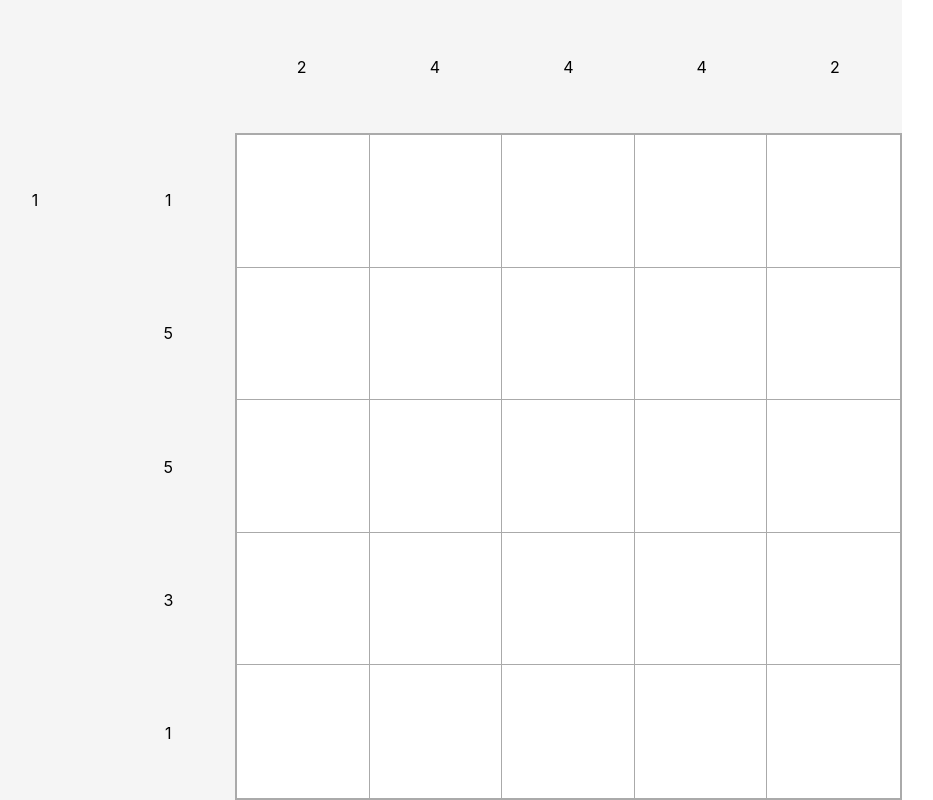
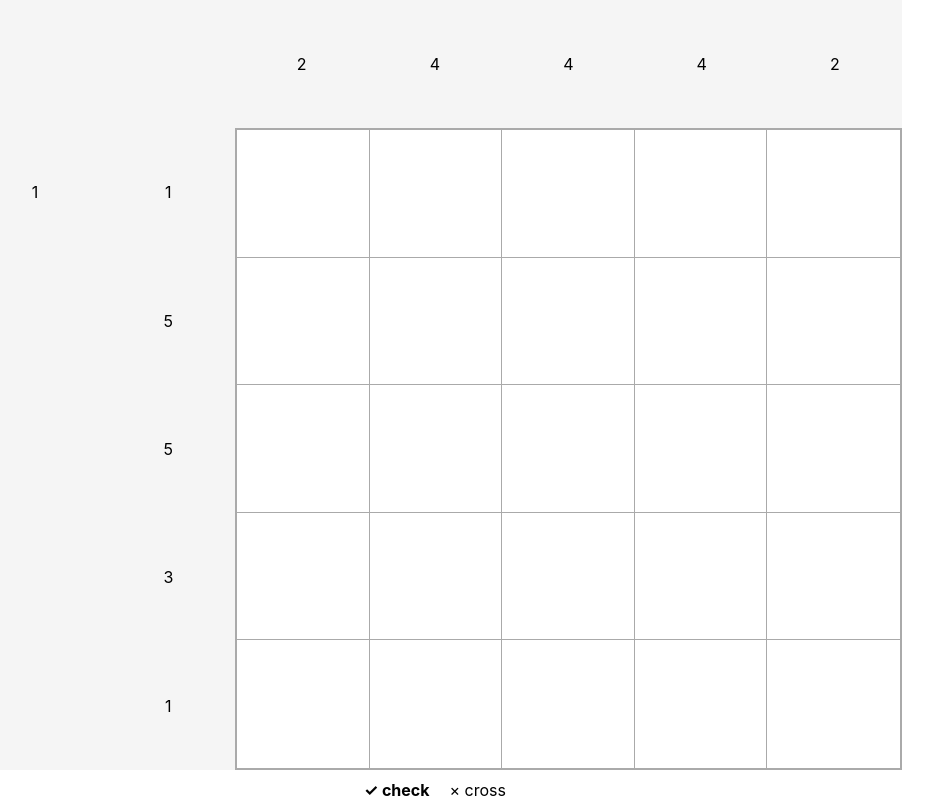
Before and after one commit to sexyoung/nonogram, a React (Create React App) app: page / in a window 1280 px wide. Shown: the whole page, without its empty margins (205-1138 px from the left). Built offline with nearby package versions, Linux system fonts and the light colour scheme.

Commit message:
SignTool

```diff
--- a/src/App.module.scss
+++ b/src/App.module.scss
@@ -3,5 +3,6 @@
   height: 100vh;
   display: flex;
   align-items: center;
+  flex-direction: column;
   justify-content: center;
 }
--- a/src/App.tsx
+++ b/src/App.tsx
@@ -1,7 +1,10 @@
 import React from 'react';
 import style from './App.module.scss';
 
-import Nonogram from 'components/Nonogram';
+import {
+  SignTool,
+  Nonogram,
+} from 'components';
 
 const matrixData = [
   [0, 1, 0, 1, 0],
@@ -19,6 +22,7 @@ function App() {
           matrixData,
         }}
       />
+      <SignTool />
     </div>
   );
 }
--- a/src/components/Nonogram/index.tsx
+++ b/src/components/Nonogram/index.tsx
@@ -38,7 +38,7 @@ export const flatSum = (arr: number[]) =>
 
 resetData();
 
-const Nonogram: React.FunctionComponent<Props> = ({
+export const Nonogram: React.FunctionComponent<Props> = ({
   matrixData,
 }) => {
   useEffect(() => {
@@ -84,5 +84,3 @@ const Nonogram: React.FunctionComponent<Props> = ({
     </div>
   );
 }
-
-export default Nonogram;
--- /dev/null
+++ b/src/components/SignTool/index.tsx
@@ -0,0 +1,29 @@
+import React from 'react';
+
+import style from './style.module.scss';
+
+interface Props {
+
+}
+
+export const SignTool = (props: Props) => {
+  return (
+    <div className={style.SignTool}>
+      <input
+        id="check"
+        type="radio"
+        name="sign"
+        value="check"
+        defaultChecked
+      />
+      <label htmlFor="check">✓ check</label>
+      <input
+        id="cross"
+        type="radio"
+        name="sign"
+        value="cross"
+      />
+      <label htmlFor="cross">× cross</label>
+    </div>
+    )
+}
--- /dev/null
+++ b/src/components/SignTool/style.module.scss
@@ -0,0 +1,12 @@
+.SignTool {
+  margin-top: 10px;
+  input[type=radio] {
+    display: none;
+    &:checked+label {
+      font-weight: bold;
+    }
+  }
+  label:first-of-type {
+    margin-right: 20px;
+  }
+}
--- /dev/null
+++ b/src/components/index.ts
@@ -0,0 +1,2 @@
+export * from './SignTool';
+export * from './Nonogram';
```
